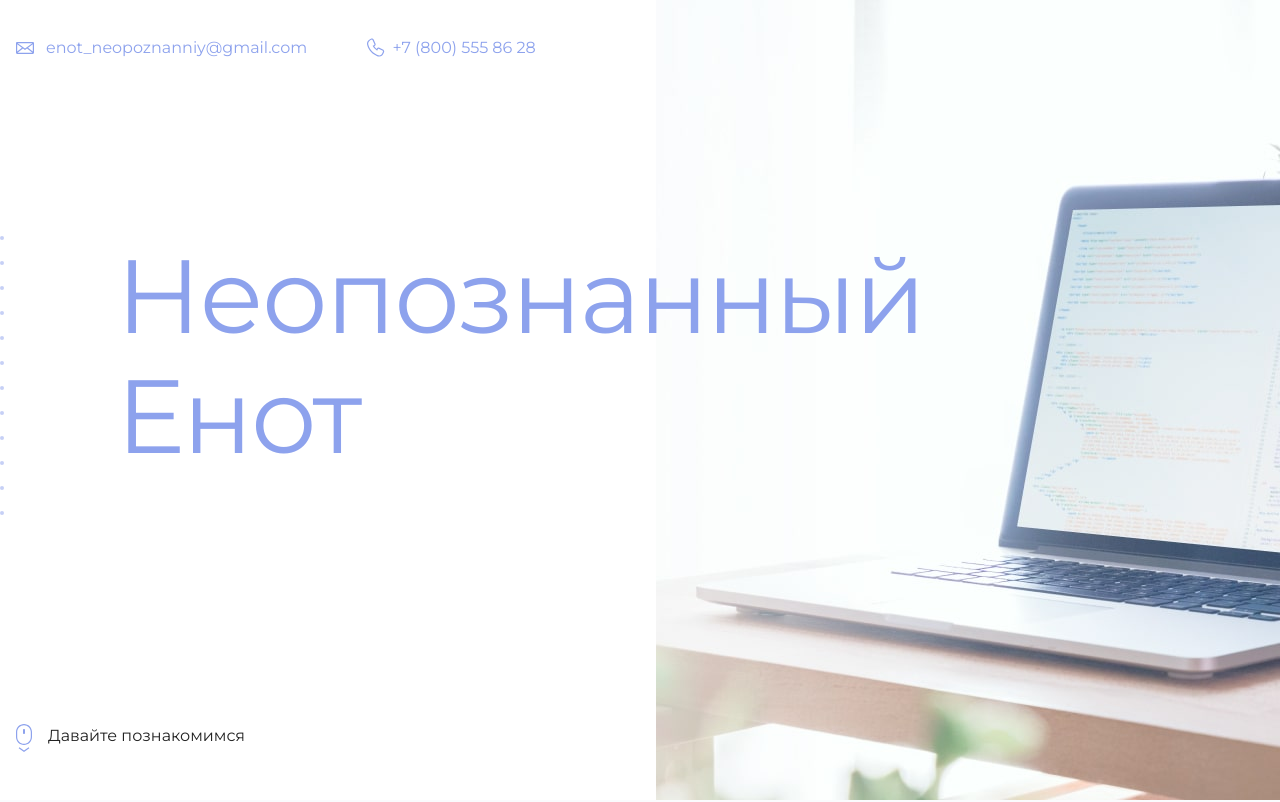
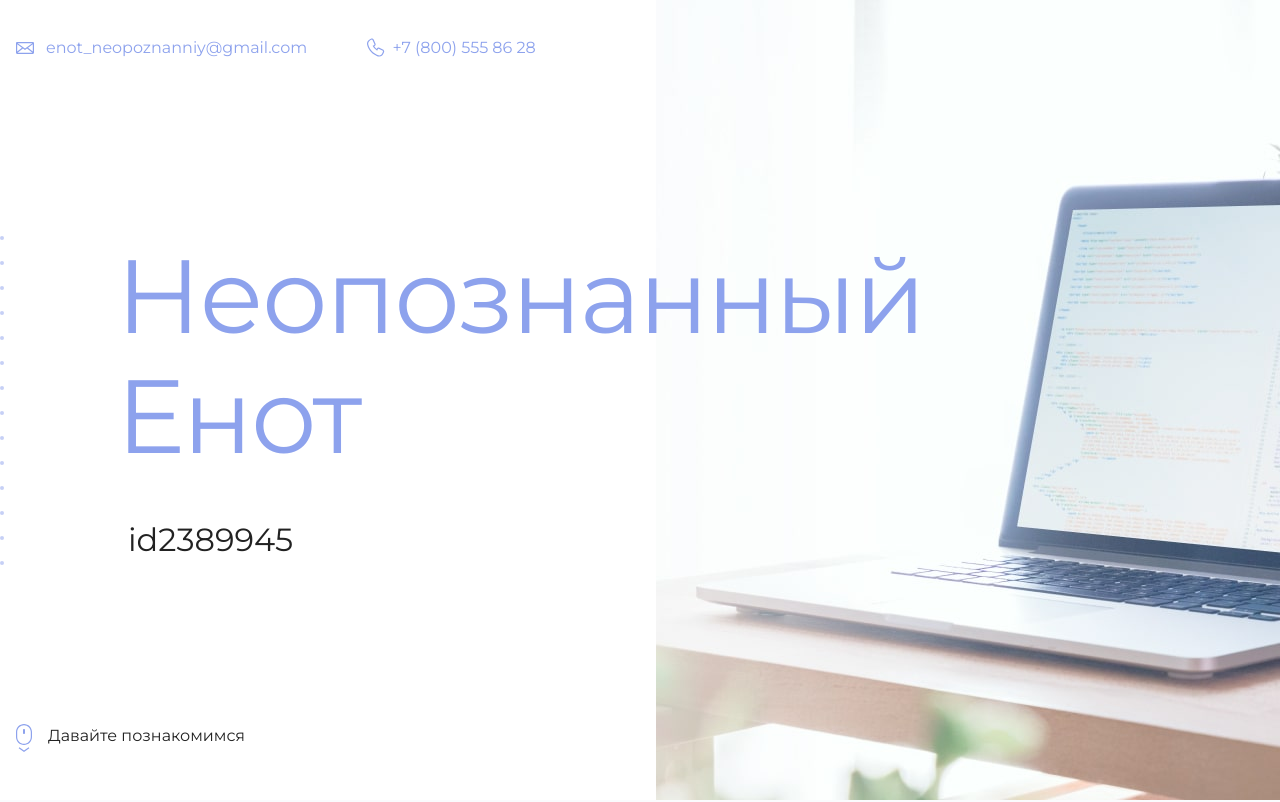
Before and after one commit to hondavod70/my-site, a plain HTML site: page index.html in a window 1280 px wide. Shown: the top 802 px of the page. Drawn offline with Linux system fonts and the light colour scheme.

Commit message:
Update index.html

```diff
--- a/index.html
+++ b/index.html
@@ -19,7 +19,7 @@
       <section class="hero-image">
         <div class="container">
           <h1 class="heading">Неопознанный Енот</h1>
-          <p><!-- Тут ваш id на сайте Академии --></p>
+          <p>id2389945</p>
         </div>
       </section>
 
```
